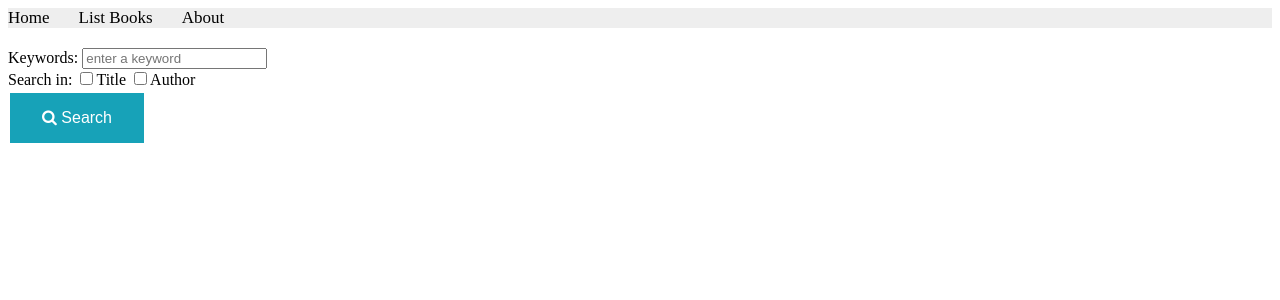
After one commit to BlueRaghad/django-labs, a Django app: page /books/search/ in a window 1280 px wide. The commit adds this page. Shown: the top 300 px of the page. Run offline with Django 5.2, Linux system fonts and the light colour scheme.

Commit message:
lab 6 task 1 done

```diff
--- a/apps/bookmodule/urls.py
+++ b/apps/bookmodule/urls.py
@@ -11,4 +11,6 @@ urlpatterns = [
     path('html5/text/formatting/', views.html5_formatting, name='books.html5_formatting'),
     path('html5/listing/', views.html5_listing, name='books.html5_listing'),
     path('html5/tables/', views.html5_tables, name='books.html5_tables'),
+    #lab 6
+    path('search/', views.search, name='books.search'),
 ]
--- a/apps/bookmodule/views.py
+++ b/apps/bookmodule/views.py
@@ -33,3 +33,7 @@ def html5_listing(request):
 
 def html5_tables(request):
     return render(request, 'bookmodule/html5_tables.html')
+
+#lab 6
+def search(request):
+    return render(request, 'bookmodule/search.html')
--- a/apps/template/bookmodule/list_books.html
+++ b/apps/template/bookmodule/list_books.html
@@ -15,7 +15,7 @@
     <h1>List of Books</h1>
 
     <a href="{% url 'books.view_one_book' bookId=123 %}">
-        <h2>Internet & World Wide Web How to Program</h2>
+        <h2>One Piece volume 1</h2>
     </a>
     <a href="{% url 'books.view_one_book' bookId=123 %}">
         <img src="{% static 'images/book1.png' %}" width="200" height="200">
--- /dev/null
+++ b/apps/template/bookmodule/search.html
@@ -0,0 +1,40 @@
+{% extends "layouts/base.html" %}
+{% load static %}
+
+{% block title %}Searching Page{% endblock title %}
+
+{% block stylesheets %}
+<style>
+    .searchForm { margin-top: 20px; }
+    button {
+        color: #fff;
+        background-color: #17a2b8;
+        border: none;
+        padding: 16px 32px;
+        font-size: 16px;
+        margin: 4px 2px;
+        transition-duration: 0.4s;
+        cursor: pointer;
+    }
+    button:hover {
+        background-color: green;
+        color: white;
+    }
+</style>
+{% endblock stylesheets %}
+
+{% block content %}
+<form class="searchForm" method="post" action="">
+    {% csrf_token %}
+    <label>Keywords:</label>
+    <input type="text" name="keyword" placeholder="enter a keyword"/>
+    <br/>
+    <label>Search in:</label>
+    <input type="checkbox" name="option1"/><label>Title</label>
+    <input type="checkbox" name="option2"/><label>Author</label>
+    <br/>
+    <button type="submit">
+        <i class="fa fa-search" aria-hidden="true"></i> Search
+    </button>
+</form>
+{% endblock content %}
--- a/apps/template/layouts/base.html
+++ b/apps/template/layouts/base.html
@@ -9,6 +9,7 @@
     <link rel="icon" href="{% static 'images/qu-icon.png' %}">
     <meta charset="UTF-8">
     <link rel="stylesheet" href="{% static 'style.css' %}">
+    <link rel="stylesheet" href="https://cdnjs.cloudflare.com/ajax/libs/font-awesome/4.7.0/css/font-awesome.min.css">
     {% block stylesheets %}{% endblock stylesheets %}
 </head>
 <body>
```
